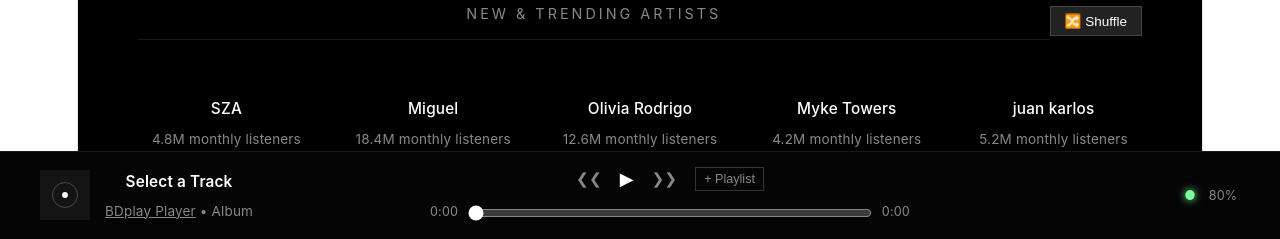
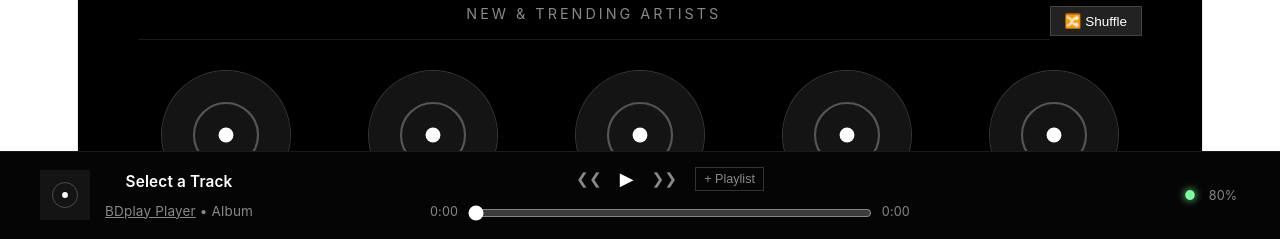
Before and after one commit to The-Basanta/Music-streaming-website-using-react, a React (Vite) app in the folder learn-day1/: page / in a window 1280 px wide. Shown: the part 559-798 px from the top of the page. Built offline with nearby package versions, Linux system fonts and the light colour scheme; no server answers.

Commit message:
music-web

```diff
--- a/learn-day1/src/components/ArtistGrid.jsx
+++ b/learn-day1/src/components/ArtistGrid.jsx
@@ -13,7 +13,12 @@
           onClick={() => onSelectArtist(track.artist)}
         >
           <img
-
+            className="artist-avatar"
+            src={track.cover || PLACEHOLDER_COVER}
+            alt={track.artist}
+            onError={(event) => {
+              event.currentTarget.src = PLACEHOLDER_COVER;
+            }}
           />
           <div className="media-title" style={{ textAlign: "center" }}>
             {track.artist}
```
